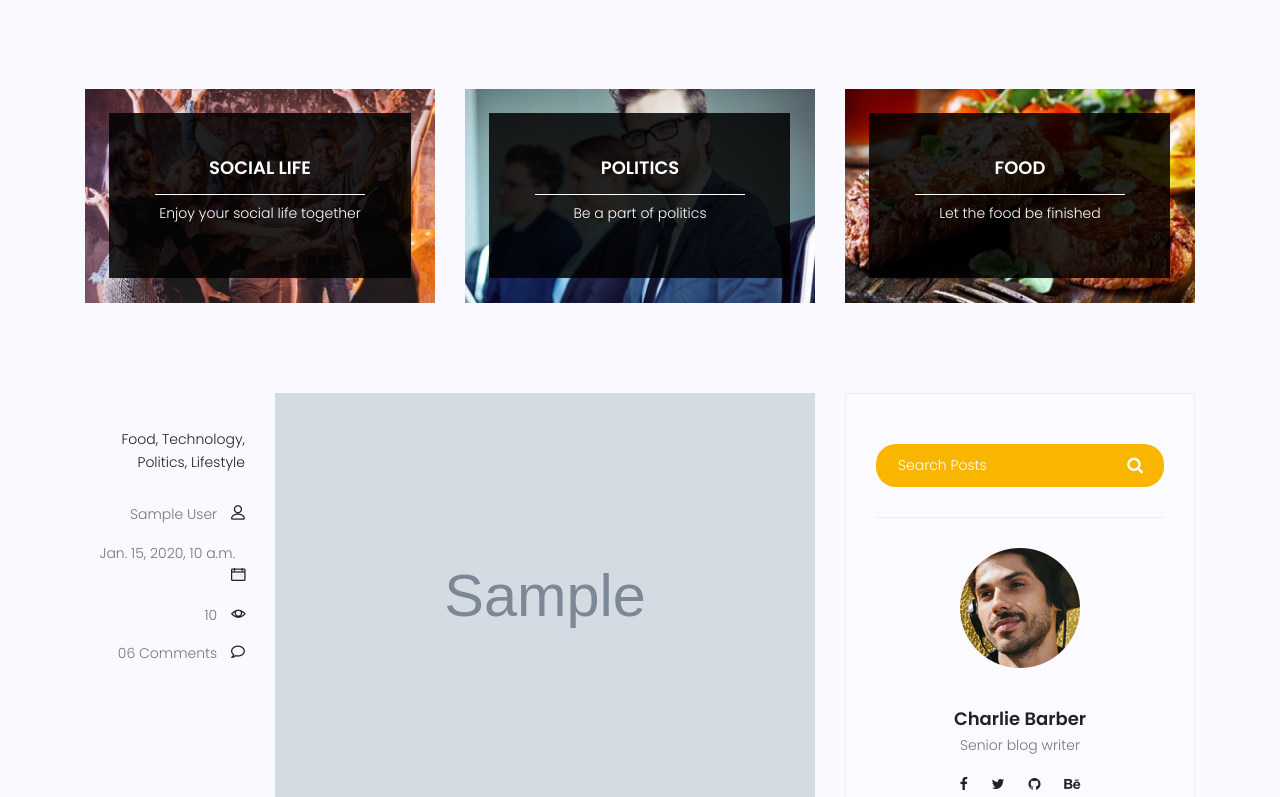
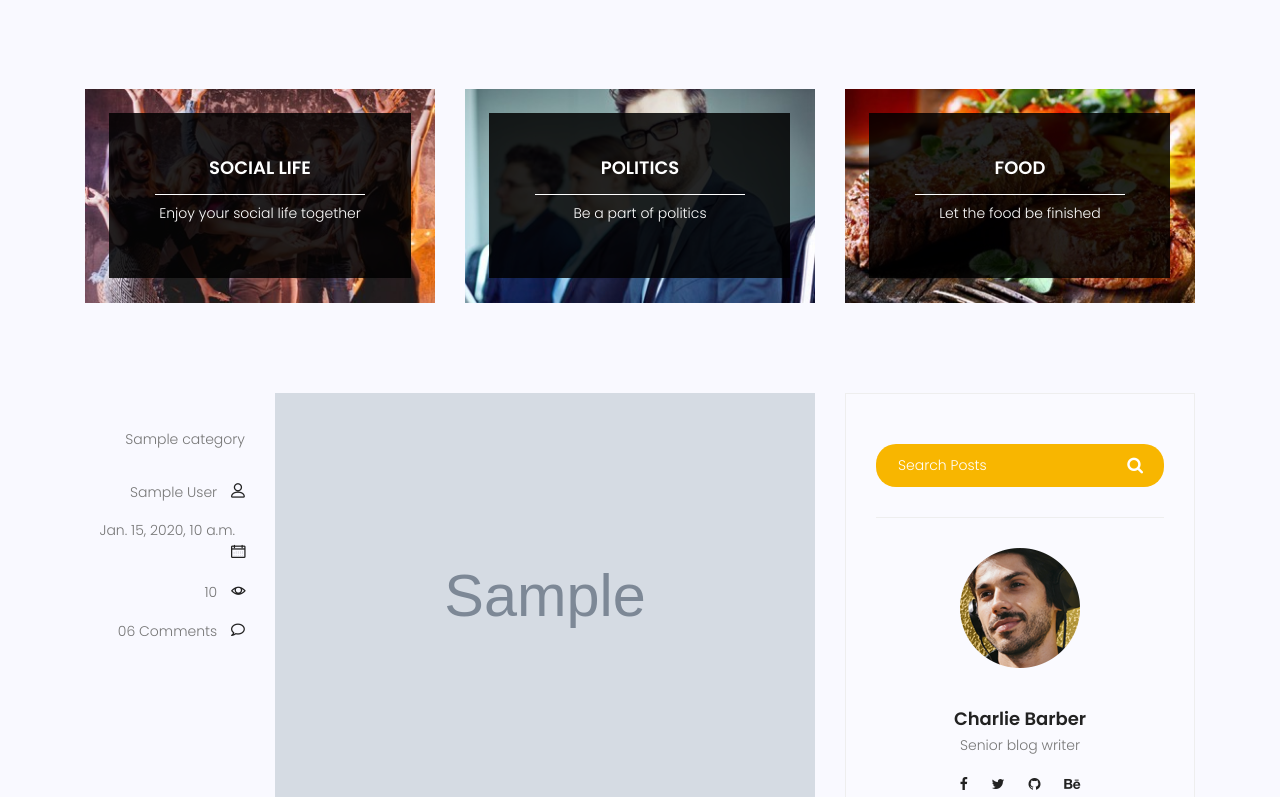
Before and after one commit to name-amir/mysite, a Django app: page /blog/ in a window 1280 px wide. Shown: the part 689-1486 px from the top of the page. Run offline with Django 5.2, Linux system fonts and the light colour scheme; tables that the repository leaves empty hold one stand-in row (values such as "Sample post"); grey boxes marked "Sample" are stand-in pictures; some libraries are stand-ins or nearby versions.

Commit message:
ctegory field

```diff
--- a/blog/admin.py
+++ b/blog/admin.py
@@ -1,5 +1,5 @@
 from django.contrib import admin
-from blog.models import Post
+from blog.models import Post,Category
 
 # Register your models here.
 
@@ -9,4 +9,5 @@ class PostAdmin(admin.ModelAdmin):
     list_display = ('title','author','counted_views','status','published_date','created_date')
     list_filter = ('status','author')
     search_fields = ['title','content']
+admin.site.register(Category)
 admin.site.register(Post,PostAdmin)
--- a/blog/models.py
+++ b/blog/models.py
@@ -2,6 +2,13 @@ from django.db import models
 from django.contrib.auth.models import User
 
 # Create your models here.
+class Category(models.Model):
+    name = models.CharField(max_length=225)
+
+    def __str__(self):
+        return self.name
+
+
 class Post(models.Model):
 
     image = models.ImageField(upload_to='blog/',default='blog/default.jpg')
@@ -9,7 +16,7 @@ class Post(models.Model):
     title = models.CharField(max_length=255)
     conttent = models.TextField()
     # tags =
-    # category =
+    category = models.ManyToManyField(Category)
     counted_views = models.IntegerField(default=0)
     status = models.BooleanField(default=False)
     published_date = models.DateTimeField(null=True)
--- a/templates/blog/blog-home.html
+++ b/templates/blog/blog-home.html
@@ -95,10 +95,8 @@
 				<div class="single-post row">
 					<div class="col-lg-3  col-md-3 meta-details">
 						<ul class="tags">
-							<li><a href="#">Food,</a></li>
-							<li><a href="#">Technology,</a></li>
-							<li><a href="#">Politics,</a></li>
-							<li><a href="#">Lifestyle</a></li>
+							{{ post.category.all|join:", " }}
+
 						</ul>
 						<div class="user-details row">
 							<p class="user-name col-lg-12 col-md-12 col-6"><a href="#">{{post.author.get_full_name}}</a> <span
```
Also changed, not shown: blog/migrations/0005_category_post_category.py (added).
